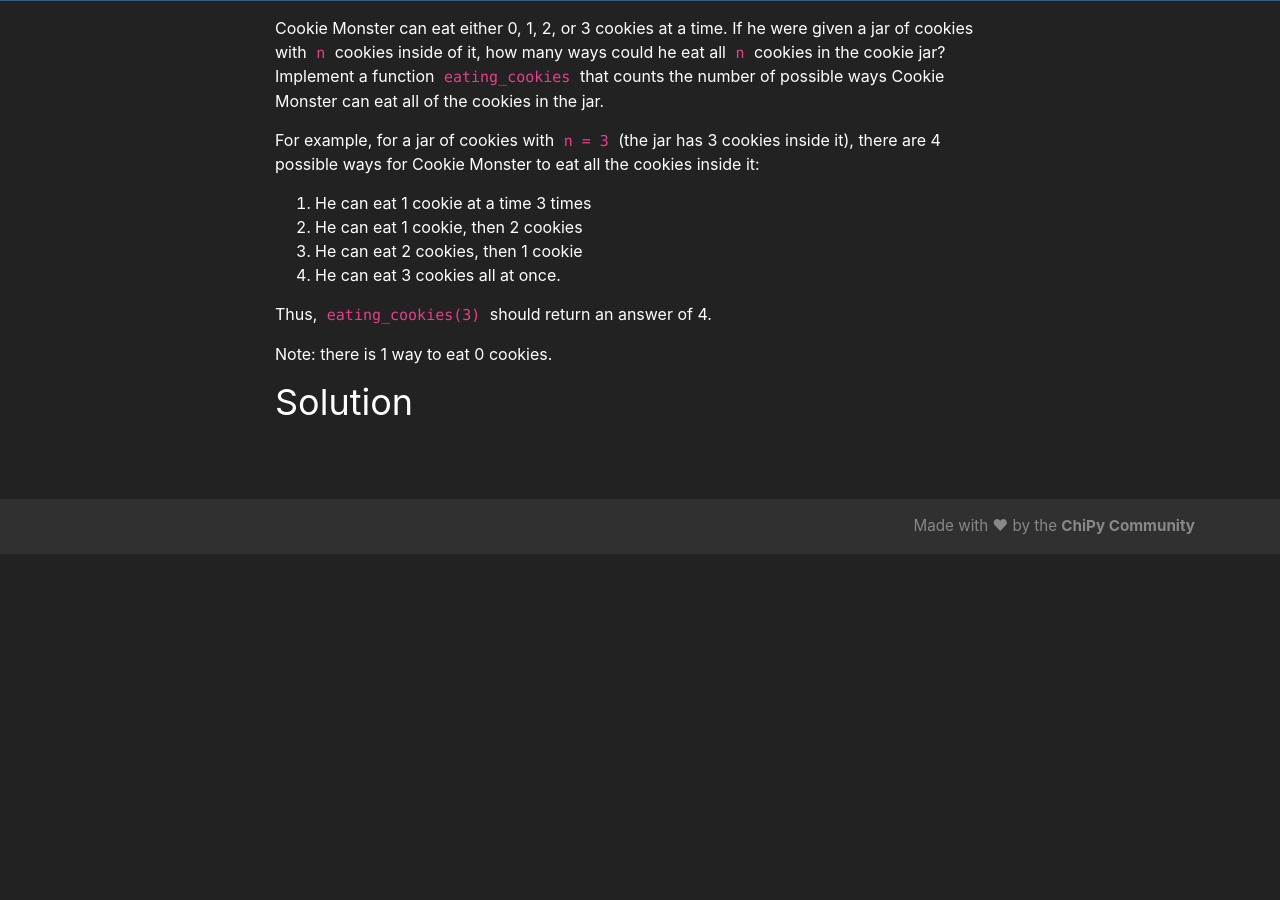
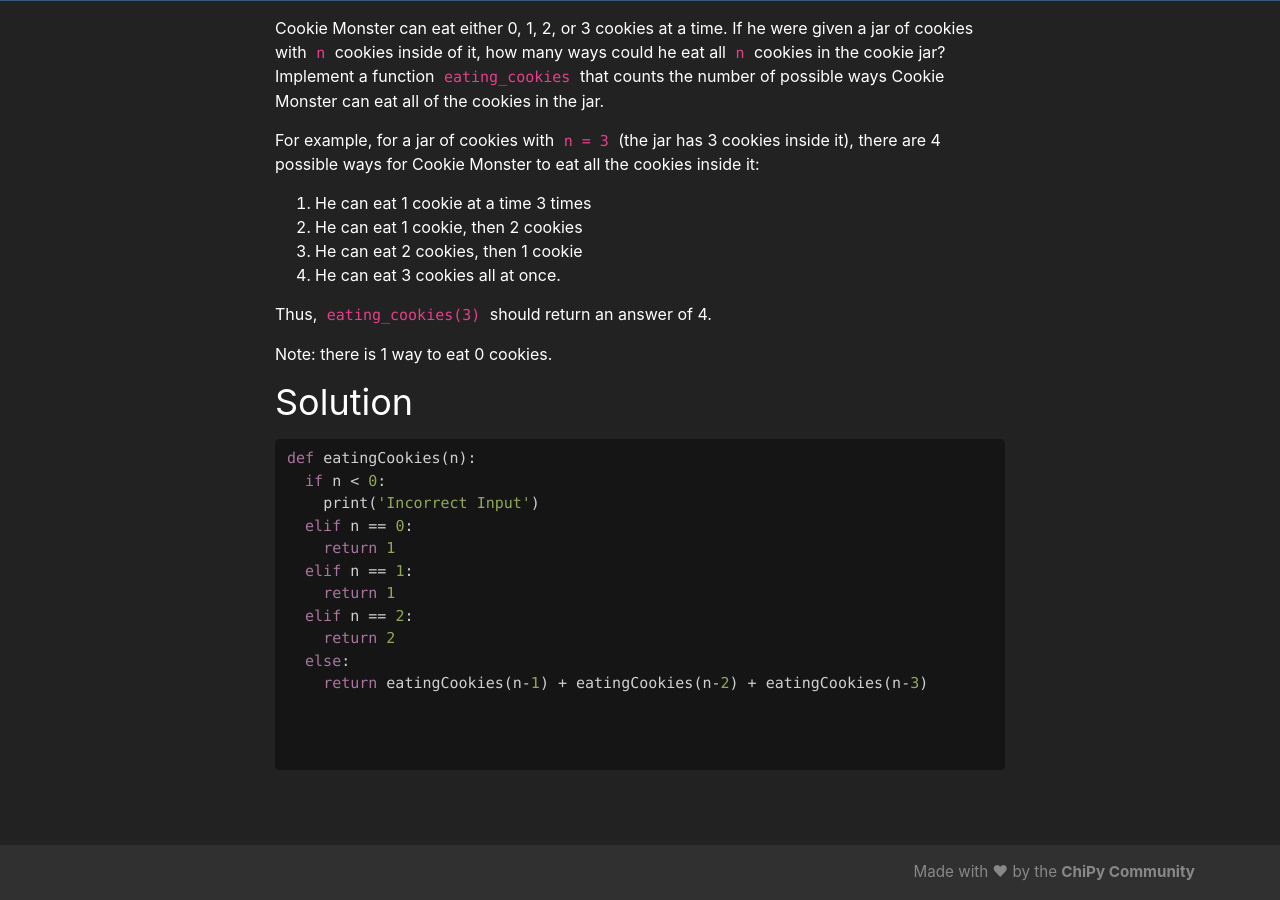
Before and after one commit to chicagopython/algosig, a Jekyll site: the page built from _posts/2020-03-05-eating-cookies.md, in a window 1280 px wide and 900 px high, scrolled down 686 px. Built offline with Jekyll 4.4.1, drawn with Linux system fonts in a browser that asks for light colours; nearby versions of some CDN libraries; our own code applies the rules of GitHub Pages for plain Markdown files; before the commit the page ends 1240 px from its top, so only the background shows below that.

Commit message:
Update 2020-03-05-eating-cookies.md

````diff
--- a/_posts/2020-03-05-eating-cookies.md
+++ b/_posts/2020-03-05-eating-cookies.md
@@ -24,3 +24,21 @@ Thus, `eating_cookies(3)` should return an answer of 4.
 Note: there is 1 way to eat 0 cookies.
 
 ## Solution
+
+
+```python
+def eatingCookies(n):
+  if n < 0:
+    print('Incorrect Input')
+  elif n == 0:
+    return 1
+  elif n == 1:
+    return 1
+  elif n == 2:
+    return 2
+  else:
+    return eatingCookies(n-1) + eatingCookies(n-2) + eatingCookies(n-3)
+
+
+
+```
````
